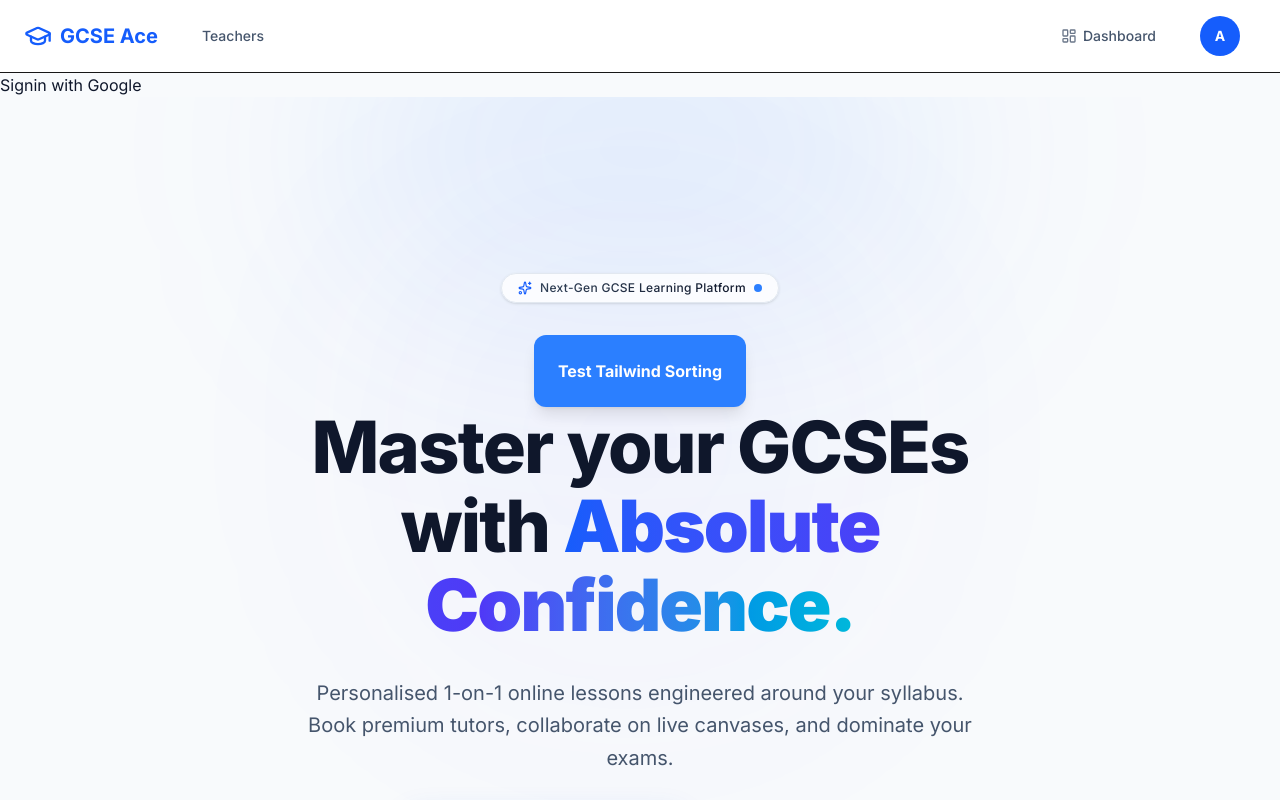
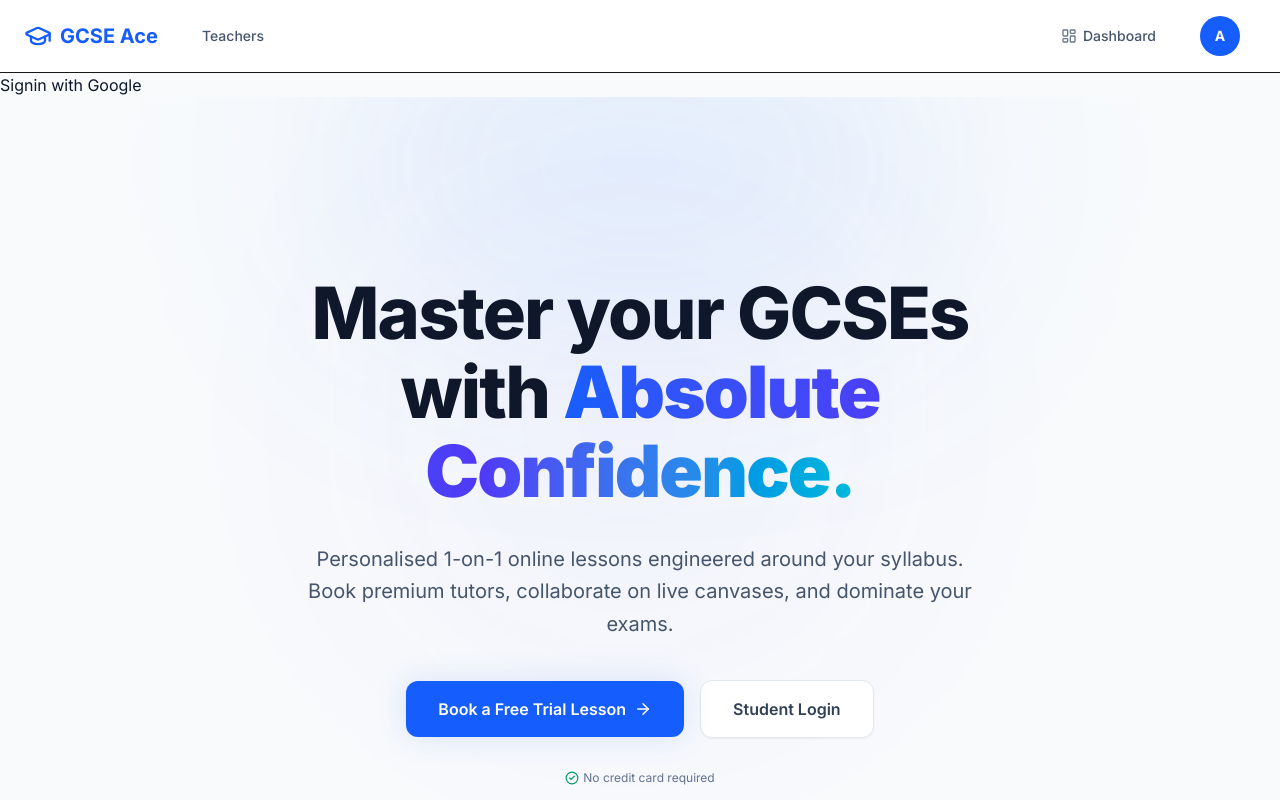
Before and after one commit to alexraju01/GCSE-tutor-app, a Next.js app in the folder client/: page / in a window 1280 px wide. Shown: the top 800 px of the page. Built offline with nearby package versions, Linux system fonts and the light colour scheme.

Commit message:
Remove unused Sparkles component from HeroSection and clean up related markup

```diff
--- a/client/src/components/HeroSection.tsx
+++ b/client/src/components/HeroSection.tsx
@@ -1,4 +1,4 @@
-import { ArrowRight, CheckCircle2, Sparkles } from "lucide-react";
+import { ArrowRight, CheckCircle2 } from "lucide-react";
 import Link from "next/link";
 
 export const HeroSection = () => {
@@ -7,22 +7,6 @@ export const HeroSection = () => {
       <div className="pointer-events-none absolute top-[-10%] left-1/2 h-75 w-150 -translate-x-1/2 rounded-full bg-blue-500/10 blur-[120px] filter dark:bg-blue-600/10" />
       <div className="pointer-events-none absolute top-[15%] left-1/3 size-100 animate-pulse rounded-full bg-indigo-500/10 blur-[140px] filter [animation-duration:8s] dark:bg-indigo-600/15" />{" "}
       <div className="relative z-10 mx-auto flex max-w-4xl flex-col items-center text-center">
-        <div className="group mb-8 inline-flex cursor-pointer items-center gap-2 rounded-full border border-slate-200 bg-white/80 px-4 py-1.5 text-xs font-medium tracking-wide text-slate-600 shadow-sm backdrop-blur-md transition-all duration-300 hover:border-slate-300 dark:border-slate-800 dark:bg-slate-900/80 dark:text-slate-300 dark:shadow-2xl dark:hover:border-slate-700">
-          <Sparkles
-            size={14}
-            className="text-blue-600 transition-transform group-hover:rotate-12 dark:text-blue-400"
-          />
-          <span className="bg-linear-to-r from-slate-700 to-slate-900 bg-clip-text text-transparent dark:from-slate-200 dark:to-slate-400">
-            Next-Gen GCSE Learning Platform
-          </span>
-          <span className="relative flex size-2">
-            <span className="absolute inset-0 animate-ping rounded-full bg-blue-400 opacity-75" />
-            <span className="relative inline-flex size-2 rounded-full bg-blue-500" />
-          </span>
-        </div>
-        <div className="flex items-center justify-between rounded-xl bg-blue-500 p-4 text-center font-bold text-white shadow-lg hover:bg-blue-700 md:p-6">
-          Test Tailwind Sorting
-        </div>
         {/* Headline */}
         <h1 className="animate-fade-in-up max-w-3xl text-5xl leading-[1.1] font-extrabold tracking-tight text-slate-900 opacity-0 sm:text-6xl md:text-7xl dark:text-white">
           Master your GCSEs <br />
```
